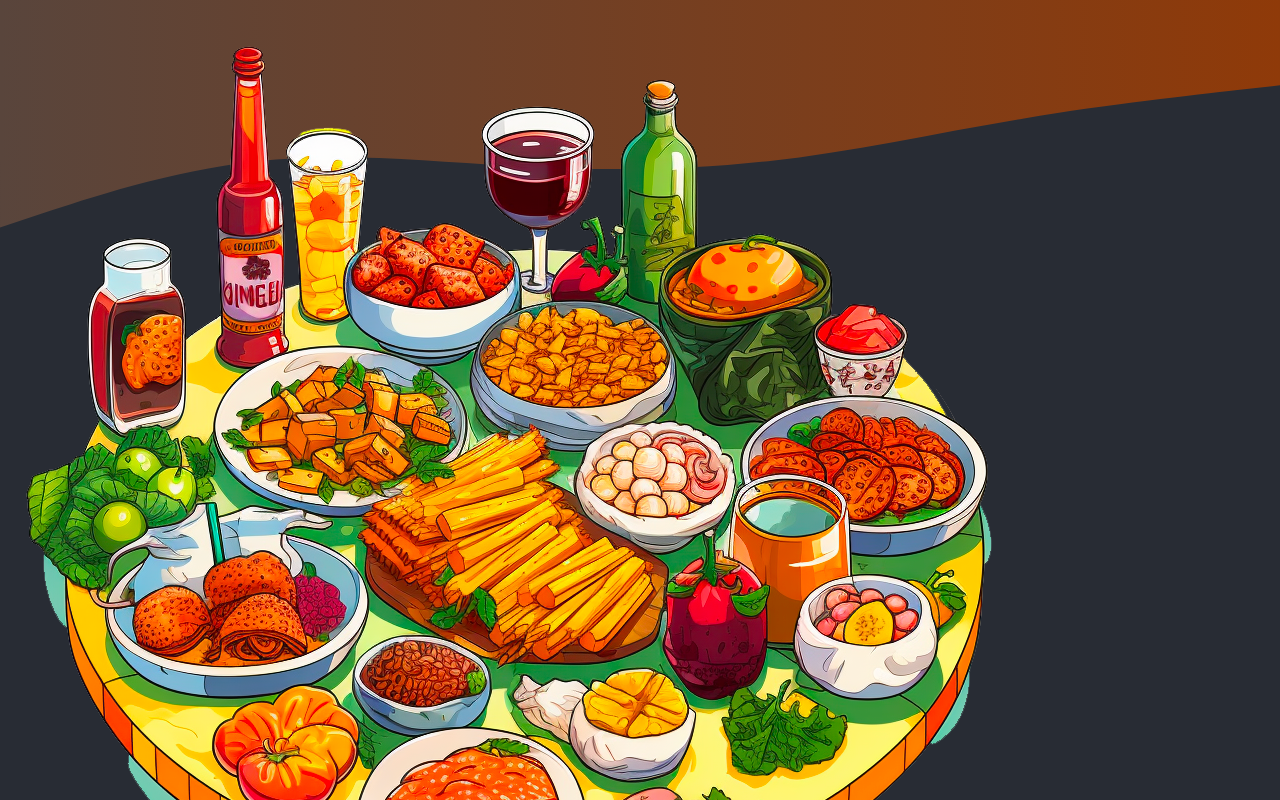
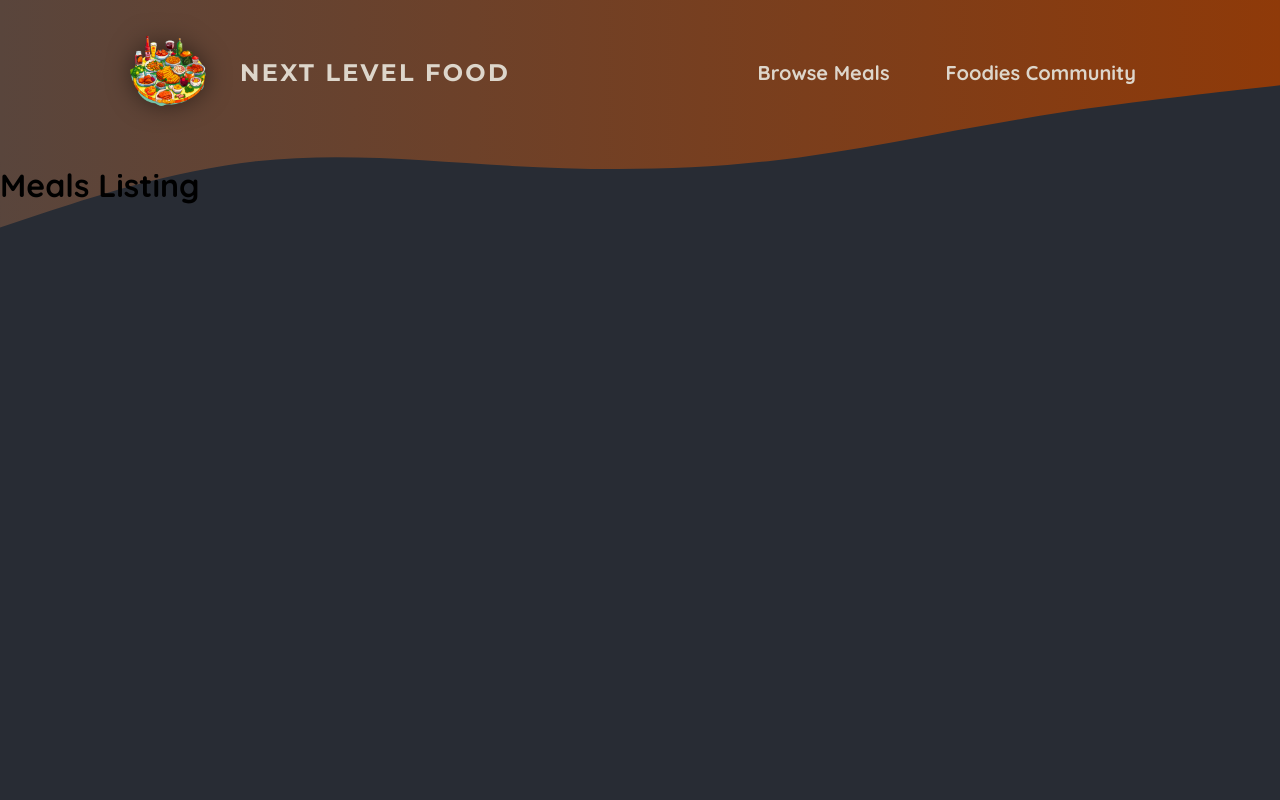
Before and after one commit to rishulpu1/next-foodie, a Next.js app: page /meals in a window 1280 px wide. Shown: the top 800 px of the page. Built offline with nearby package versions, Linux system fonts and the light colour scheme.

Commit message:
updated img with image component, created different header image bg component

```diff
--- a/app/globals.css
+++ b/app/globals.css
@@ -13,20 +13,6 @@ body {
   background: radial-gradient(#282c34, #282c34);
 }
 
-.header-background {
-  position: absolute;
-  width: 100%;
-  height: 320px;
-  top: 0;
-  left: 0;
-  z-index: -1;
-}
-
-svg {
-  display: block;
-  width: 100%;
-  height: auto;
-}
 
 .not-found,
 .error {
--- a/app/layout.js
+++ b/app/layout.js
@@ -1,4 +1,4 @@
-import MainHeader from "@/components/mainHeader";
+import MainHeader from "@/components/main-header/mainHeader";
 import "./globals.css";
 
 export const metadata = {
@@ -10,26 +10,7 @@ export default function RootLayout({ children }) {
   return (
     <html lang="en">
       <body>
-        <div className="header-background">
-          <svg xmlns="http://www.w3.org/2000/svg" viewBox="0 0 1440 320">
-            <defs>
-              <linearGradient id="gradient" x1="0%" y1="0%" x2="100%" y2="0%">
-                <stop
-                  offset="0%"
-                  style={{ stopColor: "#59453c", stopOpacity: "1" }}
-                />
-                <stop
-                  offset="100%"
-                  style={{ stopColor: "#8f3a09", stopOpacity: "1" }}
-                />
-              </linearGradient>
-            </defs>
-            <path
-              fill="url(#gradient)"
-              d="M0,256L48,240C96,224,192,192,288,181.3C384,171,480,181,576,186.7C672,192,768,192,864,181.3C960,171,1056,149,1152,133.3C1248,117,1344,107,1392,101.3L1440,96L1440,0L1392,0C1344,0,1248,0,1152,0C1056,0,960,0,864,0C768,0,672,0,576,0C480,0,384,0,288,0C192,0,96,0,48,0L0,0Z"
-            ></path>
-          </svg>
-        </div>
+
         <MainHeader />
         {children}
       </body>
--- /dev/null
+++ b/components/main-header/main-header-background.js
@@ -0,0 +1,25 @@
+import classes from "./main-header-background.module.css";
+export default function MainHeaderBackground(){
+    return(
+        <div className={classes["header-background"]}>
+          <svg xmlns="http://www.w3.org/2000/svg" viewBox="0 0 1440 320">
+            <defs>
+              <linearGradient id="gradient" x1="0%" y1="0%" x2="100%" y2="0%">
+                <stop
+                  offset="0%"
+                  style={{ stopColor: "#59453c", stopOpacity: "1" }}
+                />
+                <stop
+                  offset="100%"
+                  style={{ stopColor: "#8f3a09", stopOpacity: "1" }}
+                />
+              </linearGradient>
+            </defs>
+            <path
+              fill="url(#gradient)"
+              d="M0,256L48,240C96,224,192,192,288,181.3C384,171,480,181,576,186.7C672,192,768,192,864,181.3C960,171,1056,149,1152,133.3C1248,117,1344,107,1392,101.3L1440,96L1440,0L1392,0C1344,0,1248,0,1152,0C1056,0,960,0,864,0C768,0,672,0,576,0C480,0,384,0,288,0C192,0,96,0,48,0L0,0Z"
+            ></path>
+          </svg>
+        </div>
+    );
+}
--- /dev/null
+++ b/components/main-header/main-header-background.module.css
@@ -0,0 +1,14 @@
+.header-background {
+  position: absolute;
+  width: 100%;
+  height: 320px;
+  top: 0;
+  left: 0;
+  z-index: -1;
+}
+
+.header-background svg {
+  display: block;
+  width: 100%;
+  height: auto;
+}
--- /dev/null
+++ b/components/main-header/main-header.module.css
@@ -0,0 +1,67 @@
+.header {
+  display: flex;
+  justify-content: space-between;
+  align-items: center;
+  padding: 2rem 1rem;
+}
+
+@media (min-width: 768px) {
+  .header {
+    padding: 2rem 10%;
+  }
+}
+
+.nav ul {
+  list-style: none;
+  margin: 0;
+  padding: 0;
+  display: flex;
+  gap: 1.5rem;
+  /* font-family: 'Montserrat', sans-serif; */
+  font-size: 1.25rem;
+}
+
+.nav a {
+  text-decoration: none;
+  color: #ddd6cb;
+  font-weight: bold;
+  padding: 0.5rem 1rem;
+  border-radius: 0.5rem;
+}
+
+.nav a:hover,
+.nav a:active {
+  background: linear-gradient(90deg, #ff8a05, #f9b331);
+  background-clip: text;
+  -webkit-background-clip: text;
+  -webkit-text-fill-color: transparent;
+  text-shadow: 0 0 18px rgba(248, 190, 42, 0.8);
+}
+
+.active {
+  background: linear-gradient(90deg, #ff8a05, #f9b331);
+  background-clip: text;
+  -webkit-background-clip: text;
+  -webkit-text-fill-color: transparent;
+}
+
+.logo {
+  display: flex;
+  align-items: center;
+  justify-content: center;
+  gap: 2rem;
+  text-decoration: none;
+  color: #ddd6cb;
+  font-weight: bold;
+  font-family: 'Montserrat', sans-serif;
+  letter-spacing: 0.15rem;
+  text-transform: uppercase;
+  font-size: 1.5rem;
+}
+
+.logo img {
+  width: 5rem;
+  height: 5rem;
+  object-fit: contain;
+  filter: drop-shadow(0 0 0.75rem rgba(0, 0, 0, 0.5));
+}
--- /dev/null
+++ b/components/main-header/mainHeader.js
@@ -0,0 +1,30 @@
+import Link from "next/link";
+import logoImg from "@/assets/logo.png";
+import classes from "./main-header.module.css";
+import Image from "next/image";
+import MainHeaderBackground from "./main-header-background";
+
+export default function MainHeader() {
+  return (
+    <>
+      <MainHeaderBackground />
+      <header className={classes.header}>
+        <Link className={classes.logo} href="/">
+          <Image src={logoImg} alt="Food on the table" width={80} height={80} priority />
+          Next Level Food
+        </Link>
+      <nav className={classes.nav}>
+        <ul>
+          <li>
+            <Link href="/meals">Browse Meals</Link>
+          </li>
+          <li>
+            <Link href="/community">Foodies Community</Link>
+          </li>
+        </ul>
+      </nav>
+    </header>
+    </>
+
+  );
+}
--- a/components/mainHeader.js
+++ /dev/null
@@ -1,22 +0,0 @@
-import Link from "next/link";
-import logoImg from "@/assets/logo.png";
-
-export default function MainHeader() {
-  return (
-    <header>
-      <Link href="/">
-        <img src={logoImg.src} alt="Food on the table" />
-      </Link>
-      <nav>
-        <ul>
-          <li>
-            <Link href="/meals">Browse Meals</Link>
-          </li>
-          <li>
-            <Link href="/community">Foodies Community</Link>
-          </li>
-        </ul>
-      </nav>
-    </header>
-  );
-}
```
